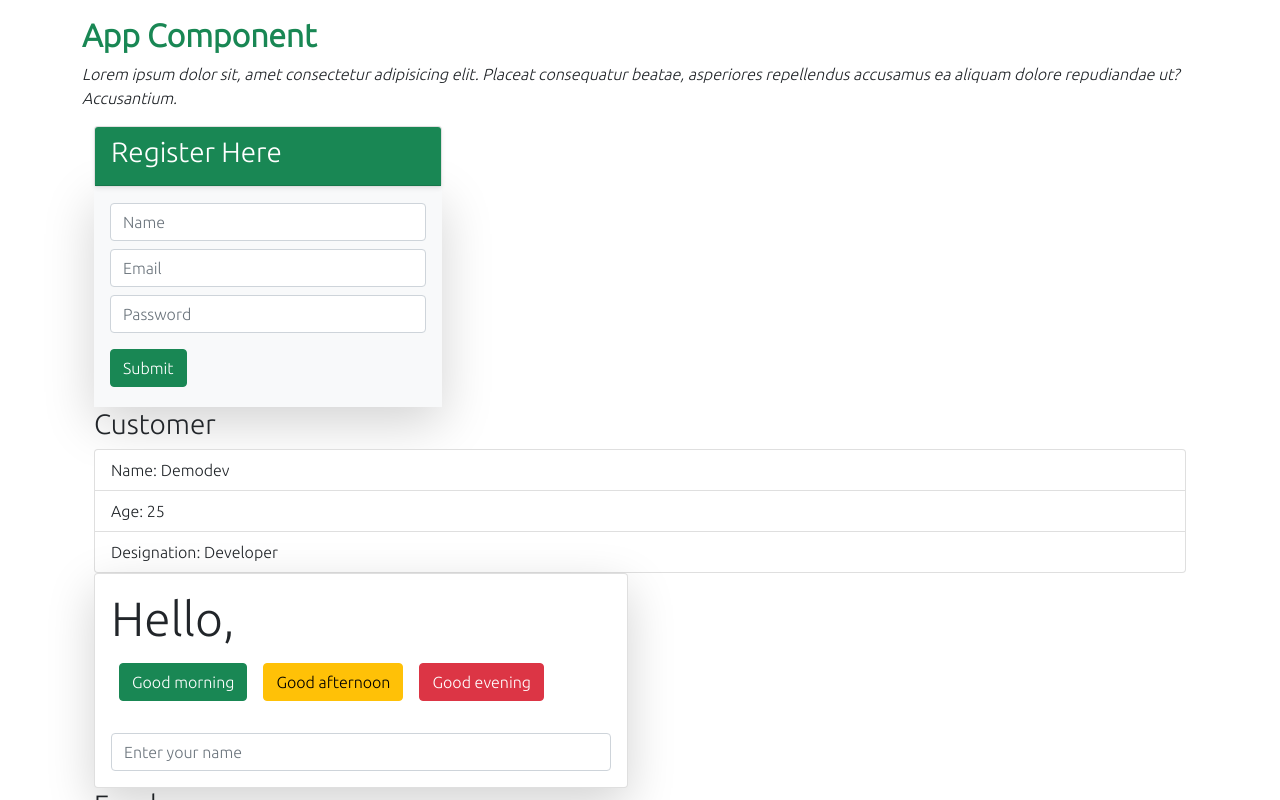
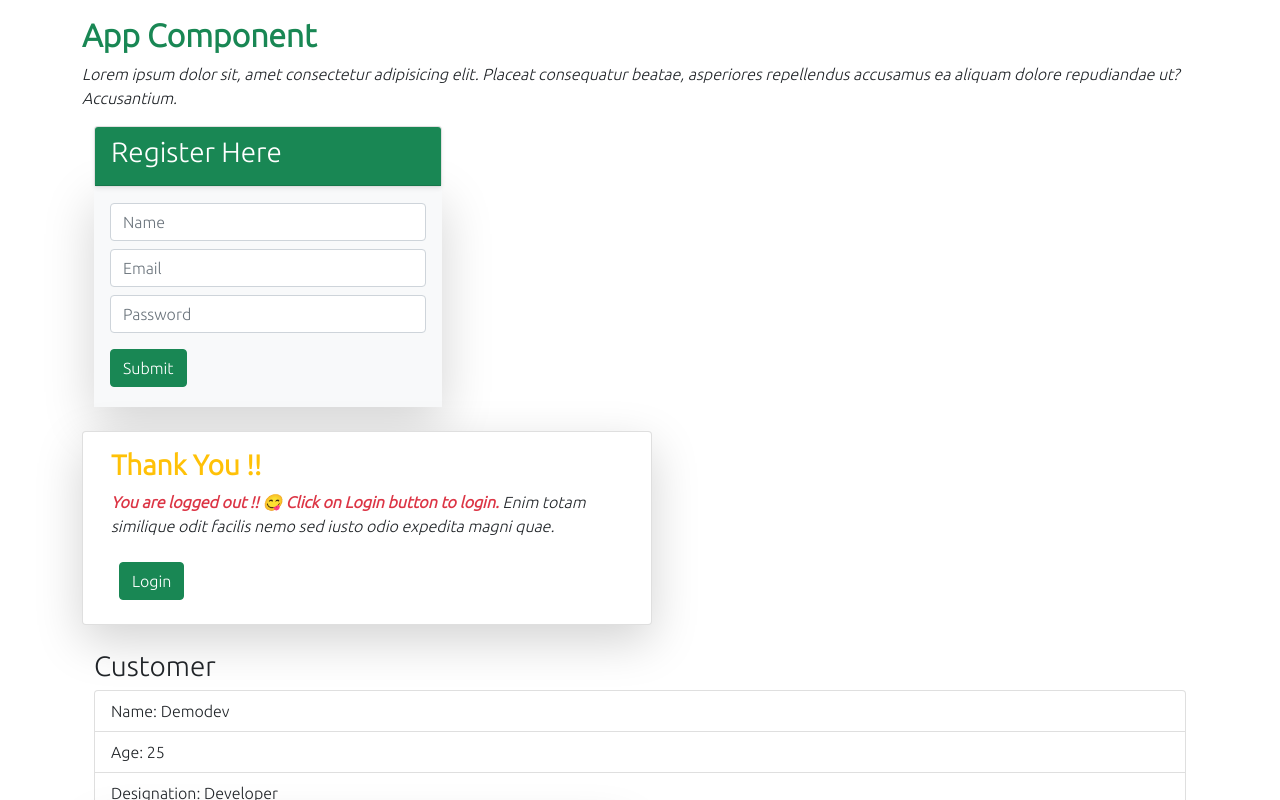
Before and after one commit to ps-singhjit/Vue-app-project, a Vue app: page / in a window 1280 px wide. Shown: the top 800 px of the page. Built offline with nearby package versions, Linux system fonts and the light colour scheme.

Commit message:
added auto component

```diff
--- a/src/App.vue
+++ b/src/App.vue
@@ -14,6 +14,7 @@
     </div>
     <!-- Using props to show data -->
     <RegisterComp />
+    <AuthComp />
     <CustomerComp name="Demodev" age="25" designation="Developer" />
     <GreetingsComp />
     <!-- Using state to show data -->
@@ -28,6 +29,7 @@ import EmployeeComp from "@/components/EmployeeComp";
 import CounterComp from "@/components/CounterComp";
 import GreetingsComp from "@/components/GreetingsComp";
 import RegisterComp from "@/components/RegisterComp";
+import AuthComp from "@/components/AuthComp";
 export default {
   components: {
     CustomerComp,
@@ -35,6 +37,7 @@ export default {
     CounterComp,
     GreetingsComp,
     RegisterComp,
+    AuthComp,
   },
 };
 </script>
--- /dev/null
+++ b/src/components/AuthComp.vue
@@ -0,0 +1,68 @@
+<template >
+  <div class="container mt-4 mb-4">
+    <div class="col-md-6">
+      <div class="row">
+        <div class="card shadow-lg">
+          <div class="card-body">
+            <div v-if="isLoggedin">
+              <h3 class="fw-bold text-success">Welcome User</h3>
+              <p class="fst-italic">
+                <b class="text-success">
+                  You are now logged in 😀 Click on Logout button to logout.
+                </b>
+                sit amet consectetur adipisicing elit. Enim totam similique odit
+                facilis nemo sed iusto odio expedita magni quae.
+              </p>
+            </div>
+            <div v-if="!isLoggedin">
+              <h3 class="fw-bold text-warning">Thank You !!</h3>
+              <p class="fst-italic">
+                <b class="text-danger">
+                  You are logged out !! 😋 Click on Login button to login.
+                </b>
+                Enim totam similique odit facilis nemo sed iusto odio expedita
+                magni quae.
+              </p>
+            </div>
+            <button
+              @click="login()"
+              v-if="!isLoggedin"
+              class="btn btn-success m-2"
+            >
+              Login
+            </button>
+            <button
+              @click="logout()"
+              v-if="isLoggedin"
+              class="btn btn-danger m-2"
+            >
+              Logout
+            </button>
+          </div>
+        </div>
+      </div>
+    </div>
+  </div>
+</template>
+
+<script>
+export default {
+  name: "AuthComp",
+  data: function () {
+    return {
+      isLoggedin: false,
+    };
+  },
+  methods: {
+    login() {
+      this.isLoggedin = true;
+    },
+    logout() {
+      this.isLoggedin = false;
+    },
+  },
+};
+</script>
+
+<style lang="scss" scoped>
+</style>
--- a/src/components/RegisterComp.vue
+++ b/src/components/RegisterComp.vue
@@ -72,7 +72,7 @@ export default {
       `);
         this.user = "";
       } else {
-        alert(`Some fiel(s) are blank for registration 🤔
+        alert(`Some field(s) are blank for registration 🤔
         Please provide valid details.`);
       }
     },
```
